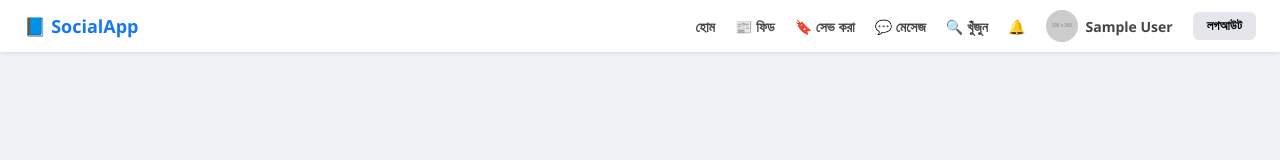
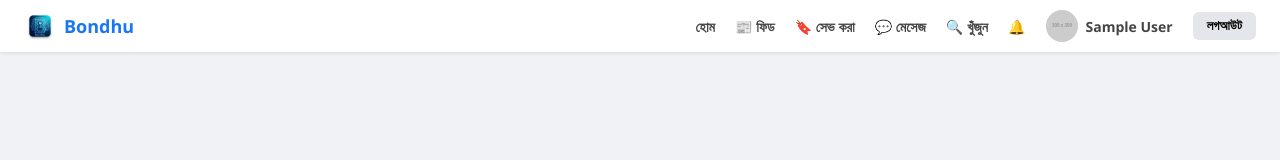
Before and after one commit to shimul1725/social-media, a React (Vite) app in the folder frontend/: page /login in a window 1280 px wide. Shown: the top 160 px of the page. Built offline with nearby package versions, Linux system fonts and the light colour scheme; no server answers; sample sign-in values are in the browser's storage.

Commit message:
Update branding to Bondhu with new logo

```diff
--- a/frontend/src/components/Navbar.jsx
+++ b/frontend/src/components/Navbar.jsx
@@ -62,8 +62,9 @@ useEffect(() => {
 
       <nav className="navbar">
          <Link to="/dashboard" className="navbar-logo">
-            📘 SocialApp
-         </Link>
+            <img src="/bondhu-logo.jpg" alt="Bondhu" className="navbar-logo-img" />
+             Bondhu
+          </Link>
 
       <button
          className="navbar-hamburger"
--- a/frontend/src/index.css
+++ b/frontend/src/index.css
@@ -1306,3 +1306,16 @@ body {
 .shared-post-box .post-header {
   margin-bottom: 8px;
 }
+
+.navbar-logo {
+  display: flex;
+  align-items: center;
+  gap: 8px;
+}
+
+.navbar-logo-img {
+  width: 32px;
+  height: 32px;
+  border-radius: 8px;
+  object-fit: cover;
+}
```
Also changed, not shown: frontend/public/bondhu-logo.jpg (added).
